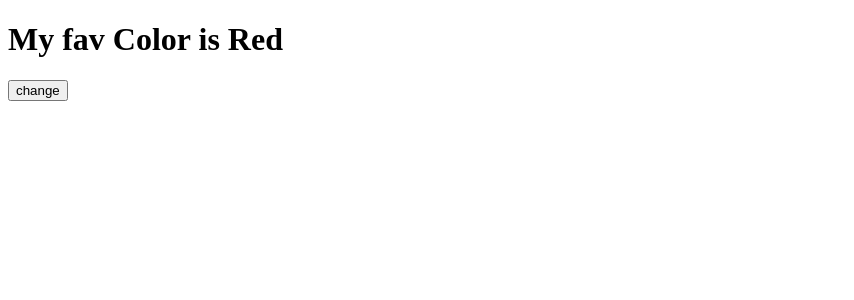
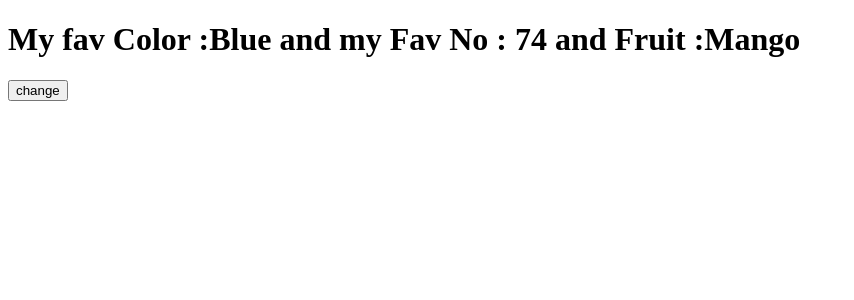
Before and after one commit to Akash23536/vite-project, a React (Vite) app: page / in a window 1280 px wide. Shown: the top 300 px of the page, without its empty margins (0-854 px from the left). Built offline with nearby package versions, Linux system fonts and the light colour scheme.

Commit message:
Need of spread operator

```diff
--- a/src/App.jsx
+++ b/src/App.jsx
@@ -1,14 +1,22 @@
 import { useState } from "react";
 
 function App() {
-  const [color, setColor] = useState("Red");
+  const [fact, setFact] = useState({
+    color: "Blue",
+    number: 74,
+    fruit: "Mango",
+  });
 
   const changeColor = () => {
-    setColor("Black");
+    setFact({
+      number: "0001",
+    });
   };
   return (
     <>
-      <h1>My fav Color is {color}</h1>
+      <h1>
+        My fav Color :{fact.color} and my Fav No : {fact.number} and Fruit :{fact.fruit}
+      </h1>
       <button onClick={changeColor}>change</button>
     </>
   );
```
